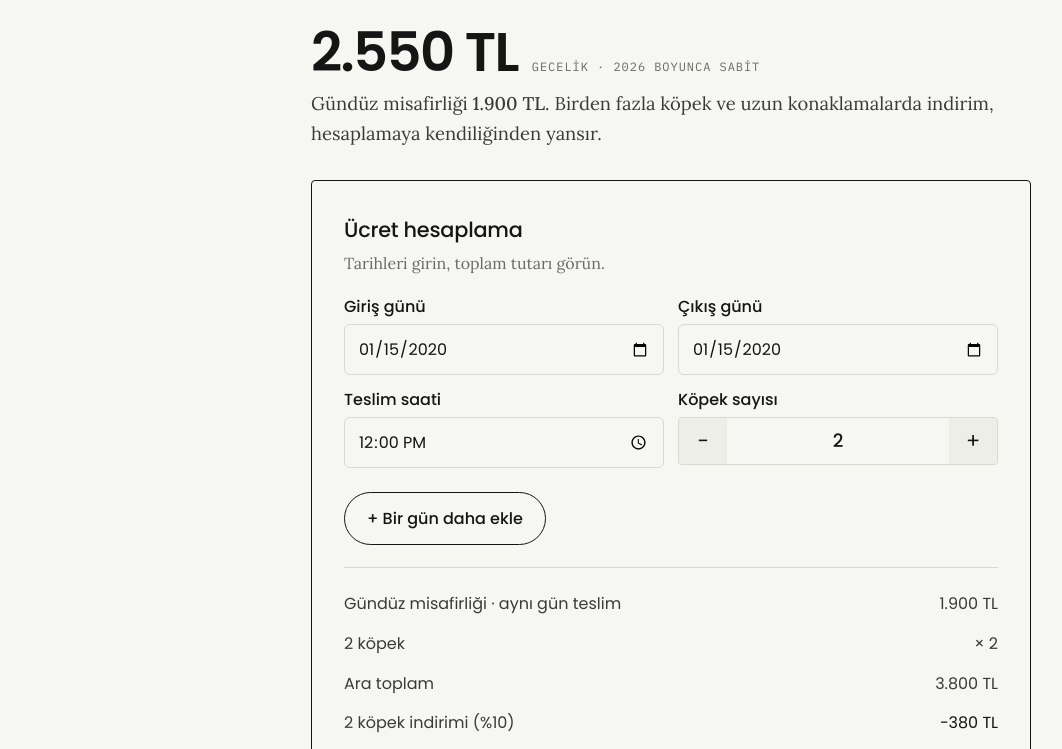
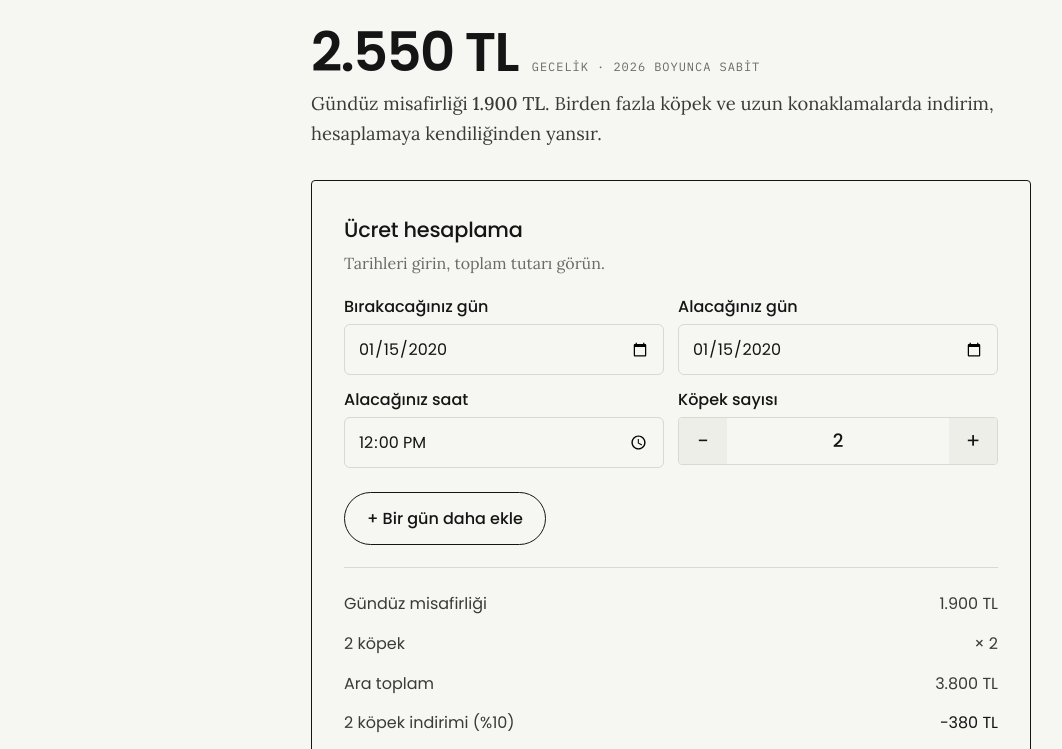
Before and after one commit to mehmetckeles/mehmetcihatkeles, a plain HTML site: page konaklama.html in a window 1280 px wide. Both pictures are taken after typing "2020-01-15", "2020-01-15" into the empty fields and a click on the button "Artır". Shown: the part 4235-4984 px from the top of the page, without its empty margins (109-1171 px from the left). Drawn offline with Linux system fonts and the light colour scheme.

Commit message:
Dil: teslim yerine bırakacağınız / alacağınız
Co-Authored-By: Claude Opus 5.5 <noreply@anthropic.com>
Claude-Session: https://claude.ai/code/session_01EJoUSRqaGEYD4awf9hkBRE

```diff
--- a/css/form.css
+++ b/css/form.css
@@ -105,3 +105,4 @@
 .ek-gun button{font:inherit;font-family:var(--display);font-size:var(--t-kucuk);color:var(--muted);background:none;border:0;padding:8px 4px;cursor:pointer}
 .ek-gun button:hover{color:var(--ink)}
 .ek-ekle{align-self:flex-start}
+.result .row span:last-child{white-space:nowrap}
--- a/js/hesap.js
+++ b/js/hesap.js
@@ -52,7 +52,7 @@ var FIYAT={gece:2550, gunduz:1900, teslimSiniri:"15:00",
       var a=q('.c-in').value,b=q('.c-out').value,t=q('.c-time').value||'12:00';
       if(!a||!b){res.innerHTML='';kutu.hidden=true;return}
       var g=nights(a,b);
-      if(g<0){res.innerHTML='<p class="err">Çıkış günü, giriş gününden önce olamaz.</p>';return}
+      if(g<0){res.innerHTML='<p class="err">Alacağınız gün, bırakacağınız günden önce olamaz.</p>';return}
       var h='',per=0,sinir=FIYAT.teslimSiniri.replace(':','.');
       kutu.hidden=g!==0;
       var gunler=[a], kres=0;
@@ -61,14 +61,14 @@ var FIYAT={gece:2550, gunduz:1900, teslimSiniri:"15:00",
         gunler.sort();
         var k=gunler.length, aralik=nights(gunler[0],gunler[k-1]);
         per=k*FIYAT.gunduz;
-        h+=row(k===1?'Gündüz misafirliği · aynı gün teslim':k+' gün kreş × '+tl(FIYAT.gunduz),tl(per));
+        h+=row(k===1?'Gündüz misafirliği':k+' gün kreş × '+tl(FIYAT.gunduz),tl(per));
         kres=FIYAT.kresIndirimi(k,aralik);
         var kresNot=(k>=4&&!kres)?'<p class="fine">Dört günlük kreş indirimi, üç ay içindeki günlere uygulanır.</p>':'';
       }
       else{
         per=g*FIYAT.gece; h+=row(g+' gece × '+tl(FIYAT.gece),tl(g*FIYAT.gece));
-        if(t>FIYAT.teslimSiniri){per+=FIYAT.gunduz;h+=row('Çıkış günü '+sinir+' sonrası · gündüz misafirliği',tl(FIYAT.gunduz));}
-        else h+=row('Çıkış günü '+sinir+' öncesi teslim','0 TL');
+        if(t>FIYAT.teslimSiniri){per+=FIYAT.gunduz;h+=row(sinir+"'ten sonra alıyorsunuz · gündüz misafirliği",tl(FIYAT.gunduz));}
+        else h+=row(sinir+"'ten önce alıyorsunuz",'0 TL');
       }
       var sub=per*n, kd=FIYAT.kopekIndirimi(n), gd=g>0?FIYAT.geceIndirimi(g):0;
       if(n>1) h+=row(n+' köpek','× '+n);
--- a/konaklama.html
+++ b/konaklama.html
@@ -237,9 +237,9 @@ details.history[open] summary::after{content:"−"}
           <h3>Ücret hesaplama</h3>
           <p>Tarihleri girin, toplam tutarı görün.</p>
           <div class="grid-in">
-            <div class="field"><label for="c-in">Giriş günü</label><input type="date" id="c-in" class="c-in"></div>
-            <div class="field"><label for="c-out">Çıkış günü</label><input type="date" id="c-out" class="c-out"></div>
-            <div class="field"><label for="c-time">Teslim saati</label><input type="time" id="c-time" class="c-time" value="12:00" step="900"></div>
+            <div class="field"><label for="c-in">Bırakacağınız gün</label><input type="date" id="c-in" class="c-in"></div>
+            <div class="field"><label for="c-out">Alacağınız gün</label><input type="date" id="c-out" class="c-out"></div>
+            <div class="field"><label for="c-time">Alacağınız saat</label><input type="time" id="c-time" class="c-time" value="12:00" step="900"></div>
             <div class="field"><span class="lbl" id="c-n-l">Köpek sayısı</span>
               <div class="stepper" role="group" aria-labelledby="c-n-l">
                 <button type="button" data-step="-1" aria-label="Azalt">−</button><output class="c-n">1</output><button type="button" data-step="1" aria-label="Artır">+</button>
@@ -249,7 +249,7 @@ details.history[open] summary::after{content:"−"}
         </form>
 
         <div class="disc">
-          <span>· Çıkış günü 15.00'ten sonra teslim alırsanız o gün gündüz misafirliği olarak eklenir.</span>
+          <span>· Köpeğinizi 15.00'ten sonra alırsanız o gün gündüz misafirliği olarak eklenir.</span>
           <span>· 2 köpekte %10, 3 ve daha fazla köpekte %15 indirim.</span>
           <span>· 5–9 gecede %5, 10 gece ve üzerinde %10 indirim.</span>
         </div>
@@ -319,9 +319,9 @@ details.history[open] summary::after{content:"−"}
     <div class="sheet-head"><p class="label" id="hp-h">Ücret hesaplama</p><button class="menu-btn sheet-close" type="button" data-close-calc>Kapat</button></div>
     <form class="calc" novalidate data-calc data-rez="on-rezervasyon/" onsubmit="return false">
                     <div class="grid-in">
-            <div class="field"><label for="h-in">Giriş günü</label><input type="date" id="h-in" class="c-in"></div>
-            <div class="field"><label for="h-out">Çıkış günü</label><input type="date" id="h-out" class="c-out"></div>
-            <div class="field"><label for="h-time">Teslim saati</label><input type="time" id="h-time" class="c-time" value="12:00" step="900"></div>
+            <div class="field"><label for="h-in">Bırakacağınız gün</label><input type="date" id="h-in" class="c-in"></div>
+            <div class="field"><label for="h-out">Alacağınız gün</label><input type="date" id="h-out" class="c-out"></div>
+            <div class="field"><label for="h-time">Alacağınız saat</label><input type="time" id="h-time" class="c-time" value="12:00" step="900"></div>
             <div class="field"><span class="lbl" id="h-n-l">Köpek sayısı</span>
               <div class="stepper" role="group" aria-labelledby="h-n-l">
                 <button type="button" data-step="-1" aria-label="Azalt">−</button><output class="c-n">1</output><button type="button" data-step="1" aria-label="Artır">+</button>
```
Also changed, not shown: on-rezervasyon/index.html (+3 -3 lines), 1 other file.
